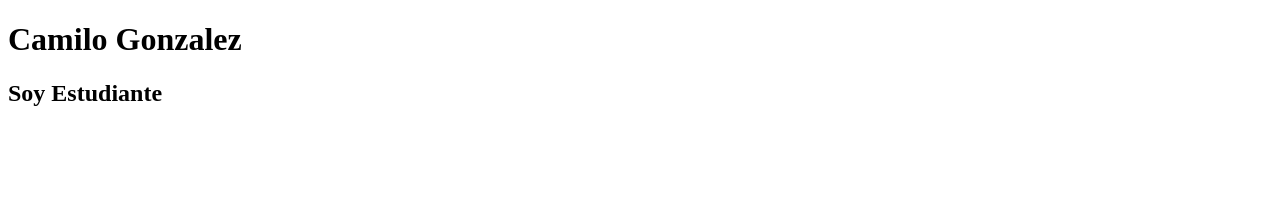
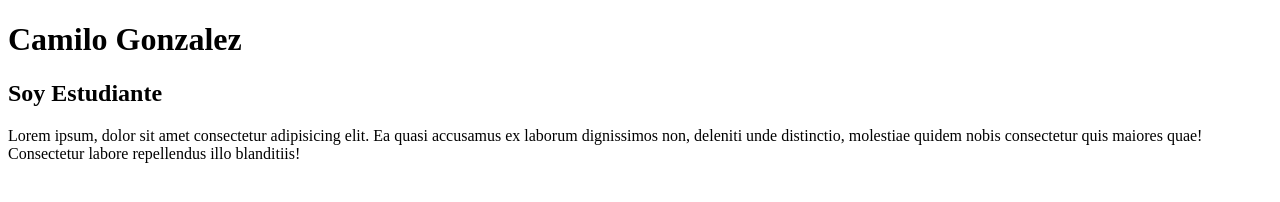
Before and after one commit to clownx13245/cursoProgramacion, a plain HTML site: page index.html in a window 1280 px wide. Drawn offline with Linux system fonts and the light colour scheme.

Commit message:
Agrege un parrafo

```diff
--- a/index.html
+++ b/index.html
@@ -8,5 +8,6 @@
 <body>
     <h1>Camilo Gonzalez</h1>
     <h2>Soy Estudiante</h2>
+    <p>Lorem ipsum, dolor sit amet consectetur adipisicing elit. Ea quasi accusamus ex laborum dignissimos non, deleniti unde distinctio, molestiae quidem nobis consectetur quis maiores quae! Consectetur labore repellendus illo blanditiis!</p>
 </body>
 </html>
```
